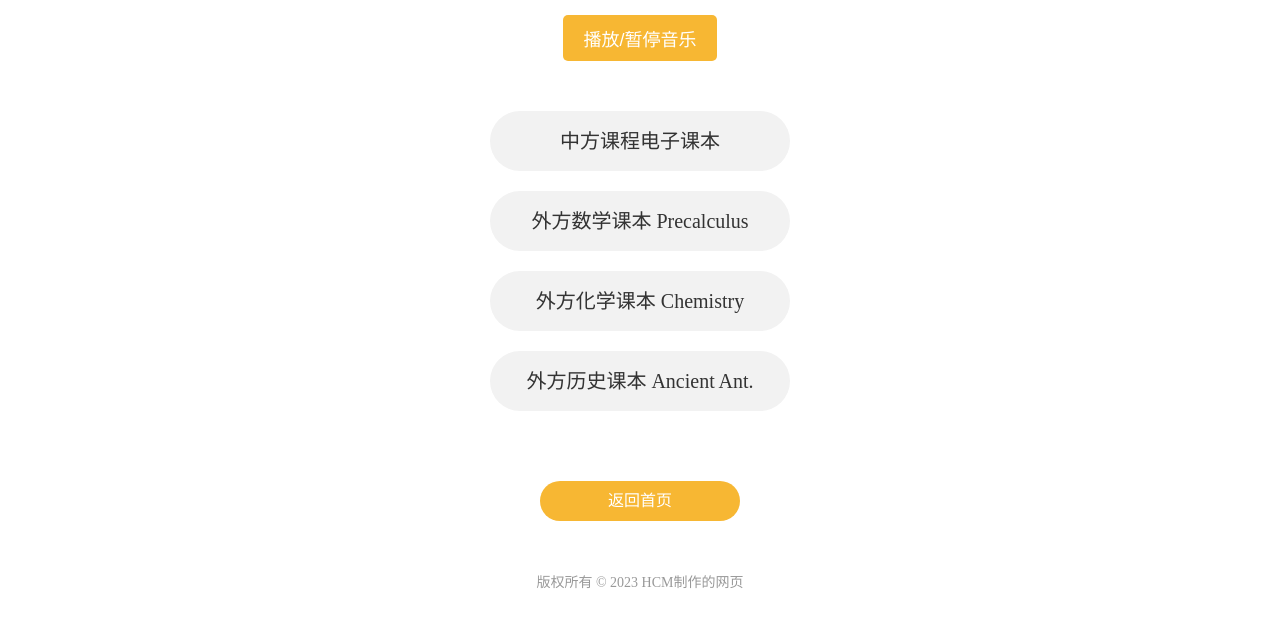
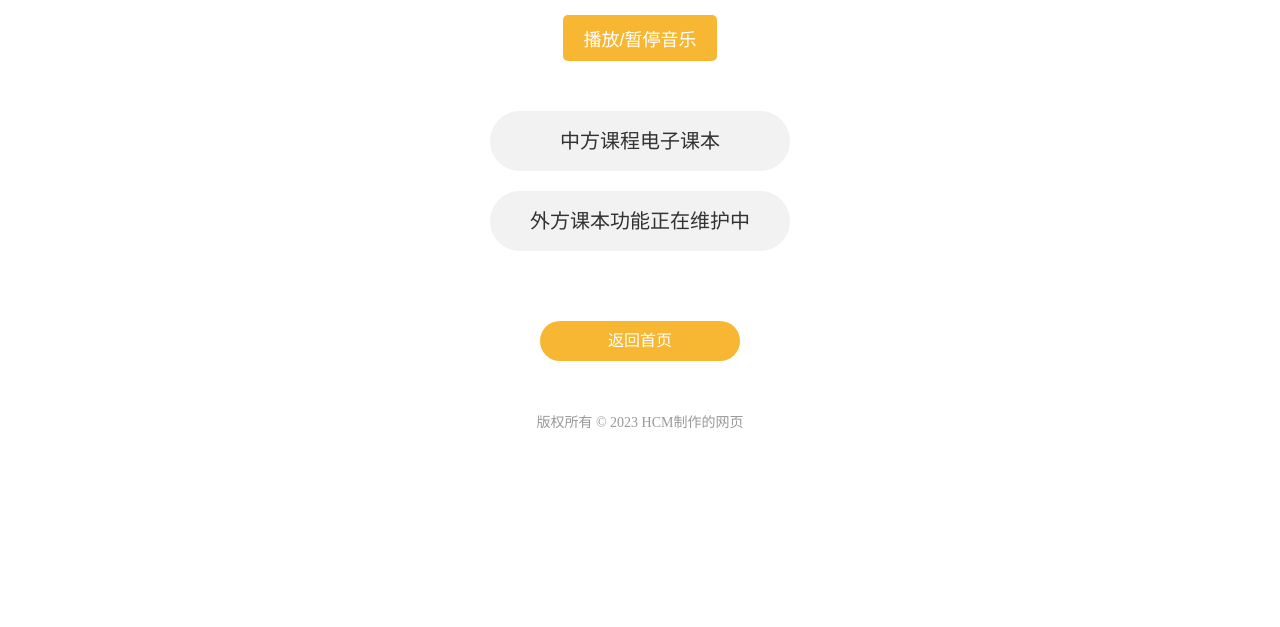
Before and after one commit to mchcm-13579/mchcm-13579.github.io, a plain HTML site: page TBs.html in a window 1280 px wide. Shown: the part 143-770 px from the top of the page. Drawn offline with Linux system fonts and the light colour scheme.

Commit message:
Update TBs.html

```diff
--- a/TBs.html
+++ b/TBs.html
@@ -17,9 +17,8 @@
 
   <div class="container">
     <a href="http://www.dzkbw.com/" class="box">中方课程电子课本</a>
-    <a href="/TB/Precalculus.pdf" class="box">外方数学课本 Precalculus</a>
-    <a href="/TB/Chemistry.pdf" class="box">外方化学课本 Chemistry</a>
-    <a href="/TB/Ancient_Anthropology.pdf" class="box">外方历史课本 Ancient Ant.</a>
+    <a href="/TBs.html" class="box">外方课本功能正在维护中</a>
+
   </div>
 
   <a href="index.html" class="back-button">返回首页</a>
```
